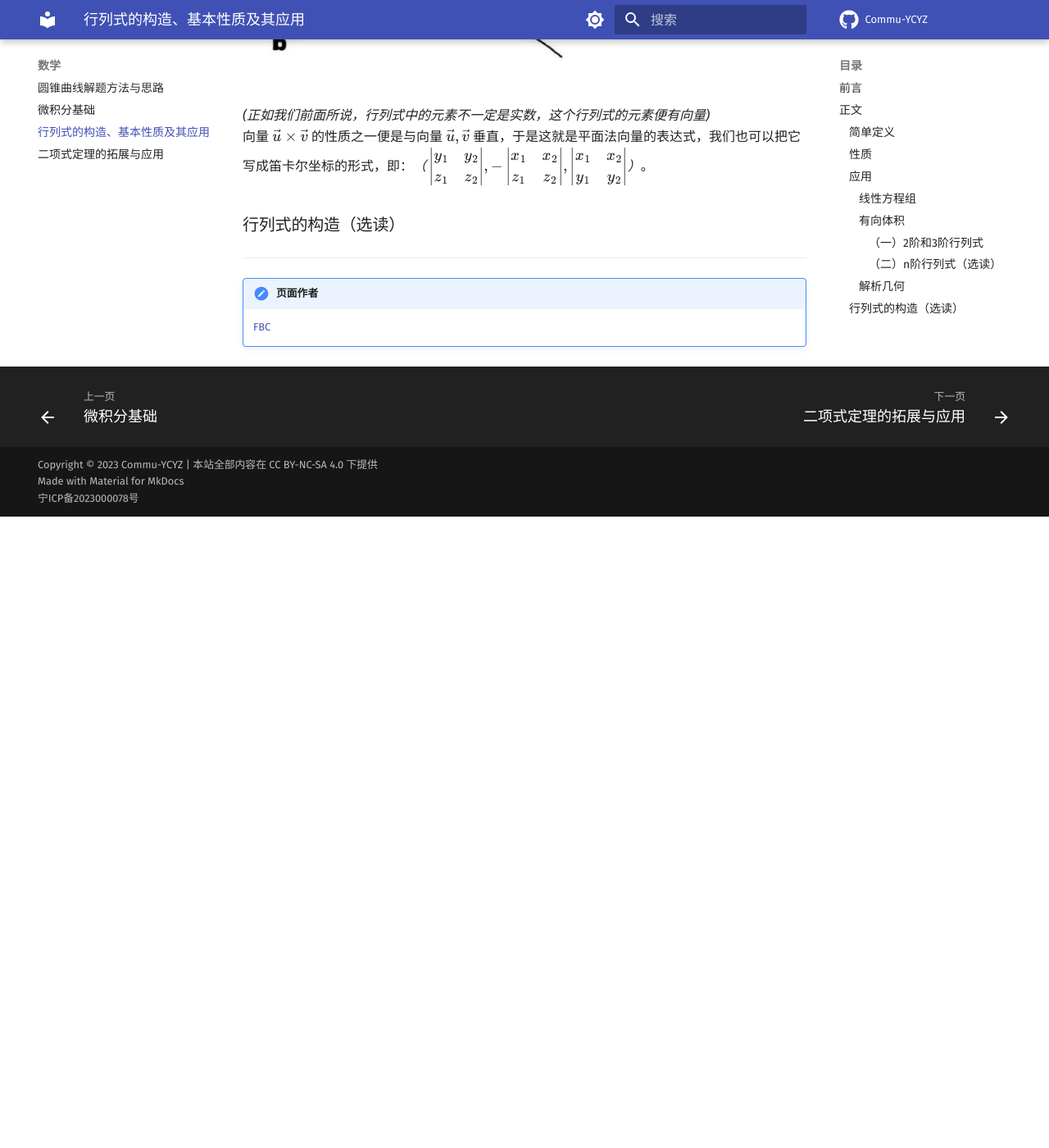
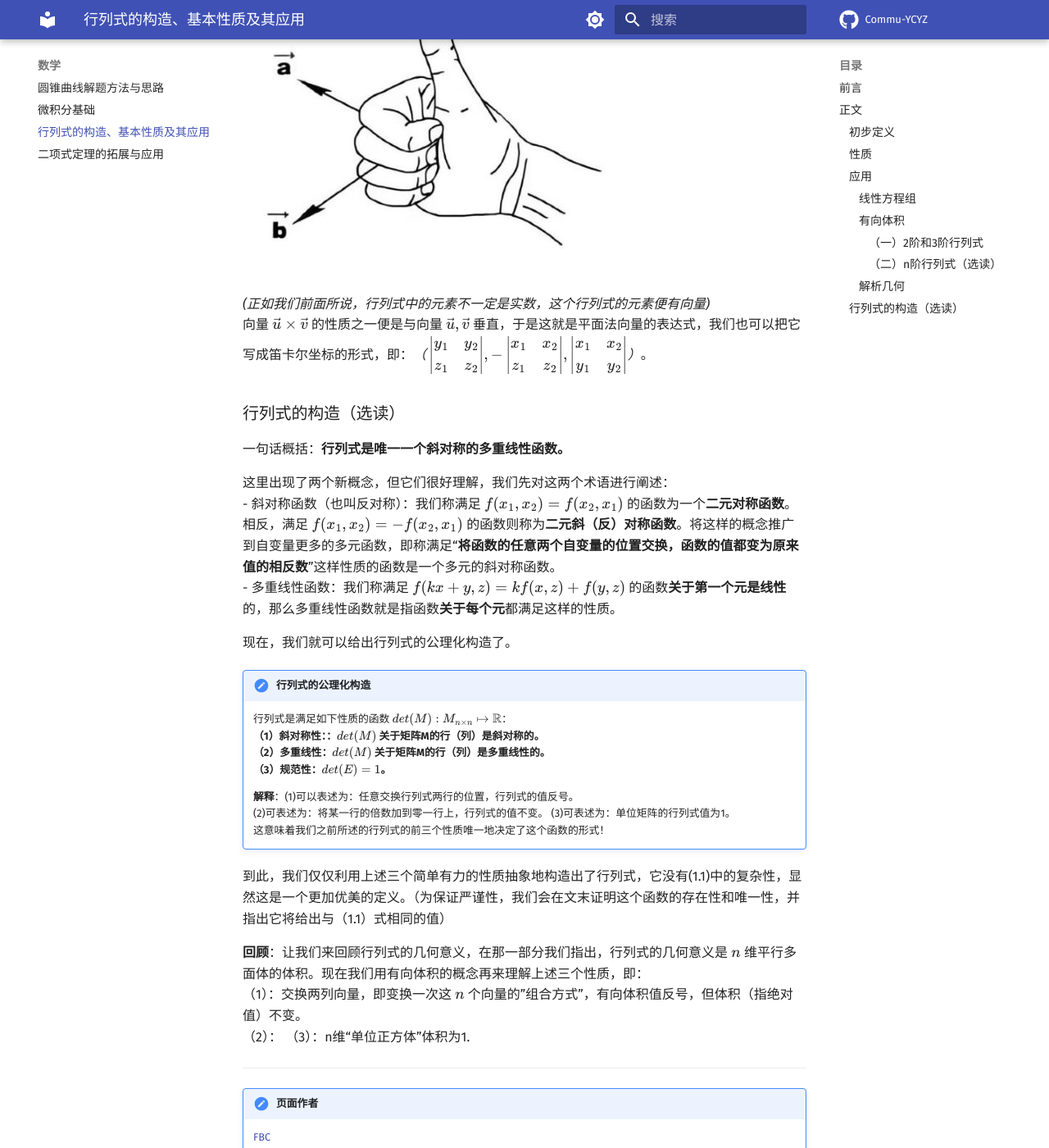
Before and after one commit to Commu-YCYZ/Commu-YCYZ, an MkDocs documentation site: the page built from docs/math/determinant.md, in a window 1280 px wide and 1400 px high, scrolled down 9483 px. Shown: the whole window at 82% size. Built offline with MkDocs 1.6.1 and Material for MkDocs 9.7.7, drawn with Linux system fonts in a browser that asks for light colours; formulas are drawn with MathJax 3; comment, search, counter and statistics services are not loaded; before the commit the page ends 10113 px from its top, so only the background shows below that; some of the changed text lies outside the part shown.

Commit message:
feat: 补充完善

```diff
--- a/docs/math/determinant.md
+++ b/docs/math/determinant.md
@@ -20,7 +20,7 @@ description: 对行列式的计算、构造、性质及应用进行充分的介
 
 ## 正文
 
-### 简单定义
+### 初步定义
 
 我们先对以下概念进行初步阐述：
 
@@ -76,9 +76,23 @@ description: 对行列式的计算、构造、性质及应用进行充分的介
 
 ### 性质
 
-1.行列可置换性
+**1.交换行列式的任意两行或两列的位置，行列式的值反号。**
 
-**交换行列式的行与列，行列式的值不变。**
+**2.将某一行（列）的倍数加到零一行（列）上，行列式的值不变。**
+（参见下面线性方程组的讨论后，读者可以这样理解：对线性方程组的某两个方程实施上述变换后不改变方程组的解，例如“加减消元法”就是这样的过程。）
+
+**3.单位矩阵的行列式值为1。**
+
+我们称形如 $\begin{bmatrix}
+1&0&\cdots&0&0\\
+0&1&\cdots&0&0\\
+&&\cdot\cdots\cdot\cdot\\
+0&0&\cdots&1&0\\
+0&0&\cdots&0&1\\
+\end{bmatrix}_{n \times n}$ 的矩阵为一个n阶单位矩阵（即对角线都为1其余都为0）,一般用符号 $E$ 表示。
+利用（1.1）式，我们容易计算出 $det(E)=1$ 。
+
+**4.交换行列式的行与列，行列式的值不变。**
 
 即
 $\begin{vmatrix}
@@ -93,15 +107,11 @@ a_{12}&a_{22}&\cdots&a_{n2}\\
 a_{1n}&a_{2nz}&\cdots&a_{nn}\\
 \end{vmatrix}$
 
-- 注：将上式等号右边的行列式按照第一列展开即得到了行列式按照第一行的展开式。
+- 注1：将上式等号右边的行列式按照第一列展开即得到了行列式按照第一行的展开式。
+- 注2：上式等号右端的行列式常称为左端**行列式的转置**。
 
-**2.交换行列式的任意两行或两列的位置，行列式的值反号。**
-
-**3.行列式某行或某列元素都为0，则行列式的值为0。**
+**5.行列式某行或某列元素都为0，则行列式的值为0。**
 （这由行列式的展开容易得到）
-
-**4.将某一行（列）的倍数加到零一行（列）上，行列式的值不变。**
-（参见下面线性方程组的讨论后，读者可以这样理解：对线性方程组的某两个方程实施上述变换后不改变方程组的解，例如“加减消元法”就是这样的过程。）
 
 ### 应用
 
@@ -294,7 +304,7 @@ a_{n1}&a_{n2}&\cdots&a_{nn}\\
     \end{vmatrix}$则表示“正体积”。（容易理解，二维有向体积
     的正负取决于两个列向量叉乘所得向量的方向）
 
-在（1.6），我们没有给出具体的计算公式，而只是先让读者建立直观概念，具体的公式我们会在第二部分详细讨论（实际上后面我们就将**根据有向体积的性质构造出行列式**更加自然和简易的定义）。但是对于 $n\leq 3$ 的情况我们还是可以根据（1.6）的**直观理解**得到如下结论：
+在（1.6），我们没有给出具体的计算公式，而只是先让读者建立直观概念，更加具体的介绍我们会在最后部分讨论（实际上，我们可以利用体积造出行列式更好的定义）。但是对于 $n\leq 3$ 的情况我们还是可以根据（1.6）的**直观理解**得到如下结论：
 n=2时：$V(A_{2\times 2})$ 表示平行四边形的面积，该式由（1.6）给出，即：
 
 $$V(A_{2\times 2})=\begin{vmatrix}
@@ -398,6 +408,32 @@ y_1&y_2\\
 
 ### 行列式的构造（选读）
 
+一句话概括：**行列式是唯一一个斜对称的多重线性函数。**
+
+这里出现了两个新概念，但它们很好理解，我们先对这两个术语进行阐述：
+- 斜对称函数（也叫反对称）：我们称满足 $f(x_1,x_2)=f(x_2,x_1)$ 的函数为一个**二元对称函数**。相反，满足 $f(x_1,x_2)=-f(x_2,x_1)$ 的函数则称为**二元斜（反）对称函数**。将这样的概念推广到自变量更多的多元函数，即称满足“**将函数的任意两个自变量的位置交换，函数的值都变为原来值的相反数**”这样性质的函数是一个多元的斜对称函数。
+- 多重线性函数：我们称满足 $f(kx+y,z)=kf(x,z)+f(y,z)$ 的函数**关于第一个元是线性**的，那么多重线性函数就是指函数**关于每个元**都满足这样的性质。
+
+现在，我们就可以给出行列式的公理化构造了。
+
+!!! summary "行列式的公理化构造"
+    行列式是满足如下性质的函数 $det(M):M_{n\times
+    n}\mapsto\mathbb{R}$：
+    **（1）斜对称性：：$det(M)$ 关于矩阵M的行（列）是斜对称的。**
+    **（2）多重线性：$det(M)$ 关于矩阵M的行（列）是多重线性的。**
+    **（3）规范性：$det(E)=1$。**
+
+    **解释**：(1)可以表述为：任意交换行列式两行的位置，行列式的值反号。
+    (2)可表述为：将某一行的倍数加到零一行上，行列式的值不变。
+    (3)可表述为：单位矩阵的行列式值为1。
+    这意味着我们之前所述的行列式的前三个性质唯一地决定了这个函数的形式！
+
+到此，我们仅仅利用上述三个简单有力的性质抽象地构造出了行列式，它没有(1.1)中的复杂性，显然这是一个更加优美的定义。（为保证严谨性，我们会在文末证明这个函数的存在性和唯一性，并指出它将给出与（1.1）式相同的值）
+
+**回顾**：让我们来回顾行列式的几何意义，在那一部分我们指出，行列式的几何意义是 $n$ 维平行多面体的体积。现在我们用有向体积的概念再来理解上述三个性质，即：
+（1）：交换两列向量，即变换一次这 $n$ 个向量的”组合方式”，有向体积值反号，但体积（指绝对值）不变。
+（2）：
+（3）：n维“单位正方体”体积为1.
 
 ---
 !!! summary "页面作者"
```
Also changed, not shown: other parts of docs/math/determinant.md (+1 -1 lines), docs/math/vector algebra.md (added).
